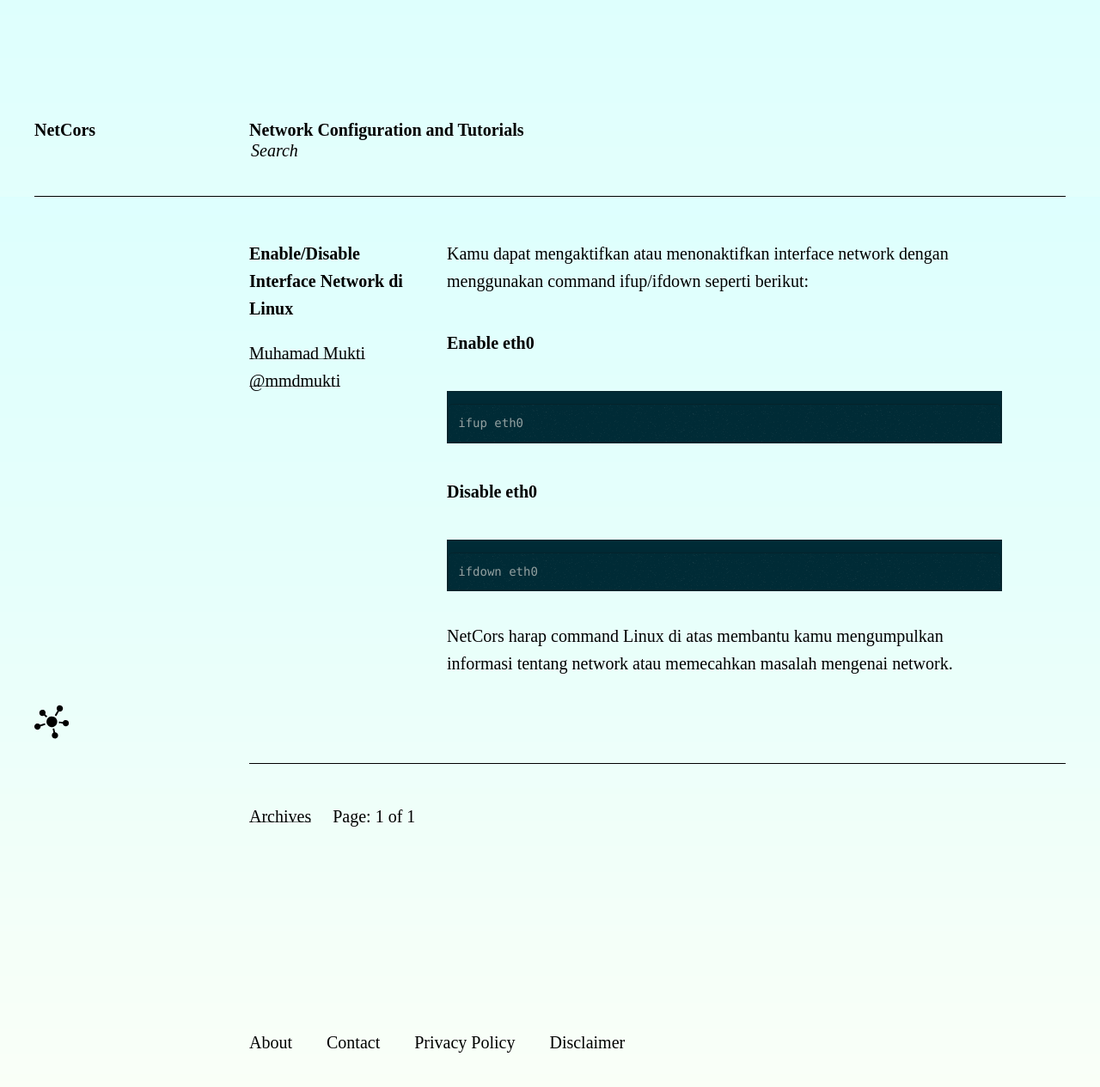
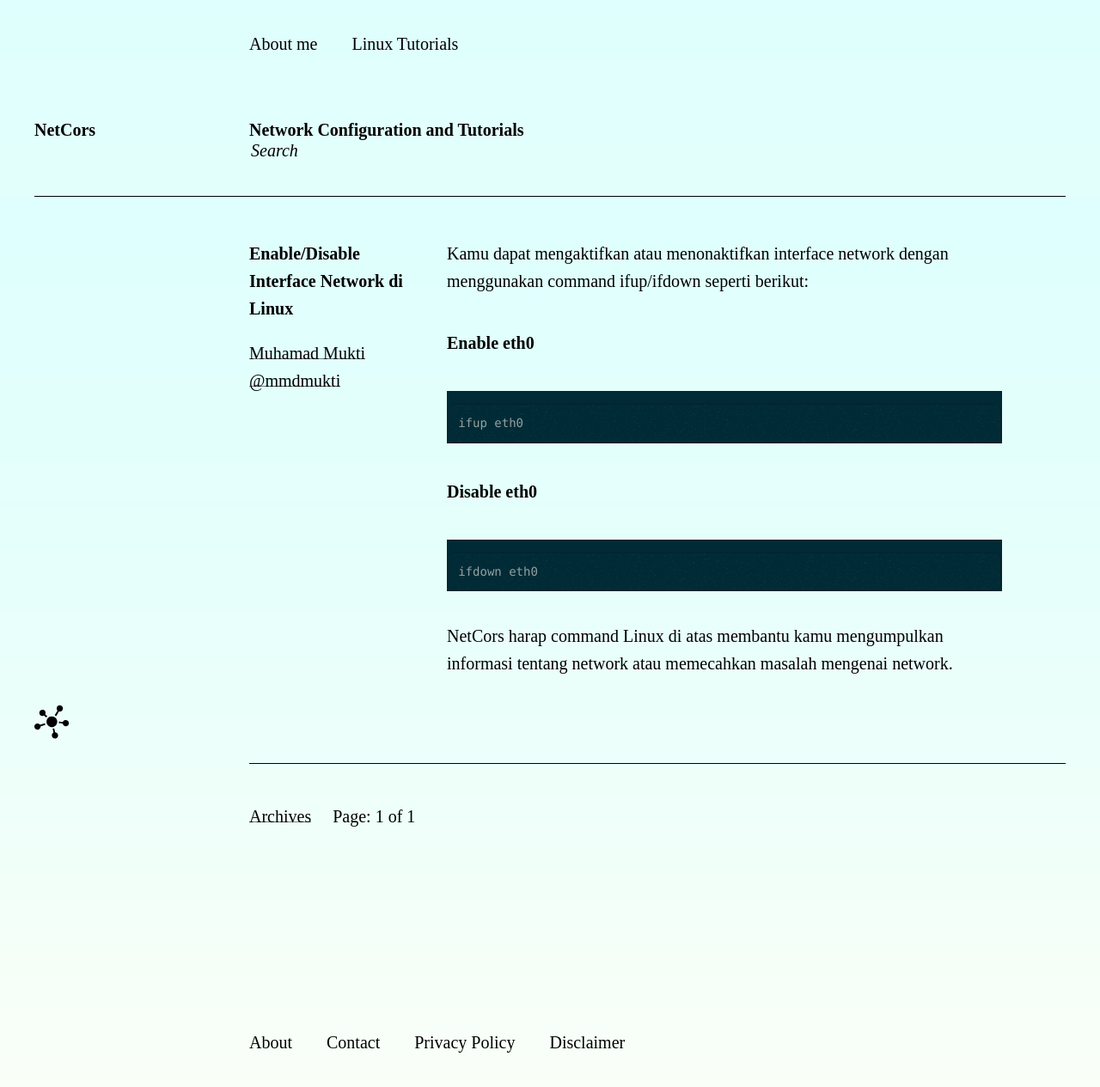
Before and after one commit to netcors/netcors.github.io, a Jekyll site: the page built from index.html, in a window 1280 px wide. Shown: the whole page at 86% size. Built offline with Jekyll 4.4.1, drawn with Linux system fonts in a browser that asks for light colours; the list of posts is cut into pages by our own code.

Commit message:
Update header.html

```diff
--- a/_includes/header.html
+++ b/_includes/header.html
@@ -1,7 +1,9 @@
 <div id="header">
   <div class="header-navigation">
-    <span class="header-section-title">
-    </span>
+    <ul>
+      <li><a href="//mukti.website">About me</a></li>
+      <li><a href="//tuxtor.com">Linux Tutorials</a></li>
+    </ul>
   </div>
 
   <div class="header-sticky-container">
```
